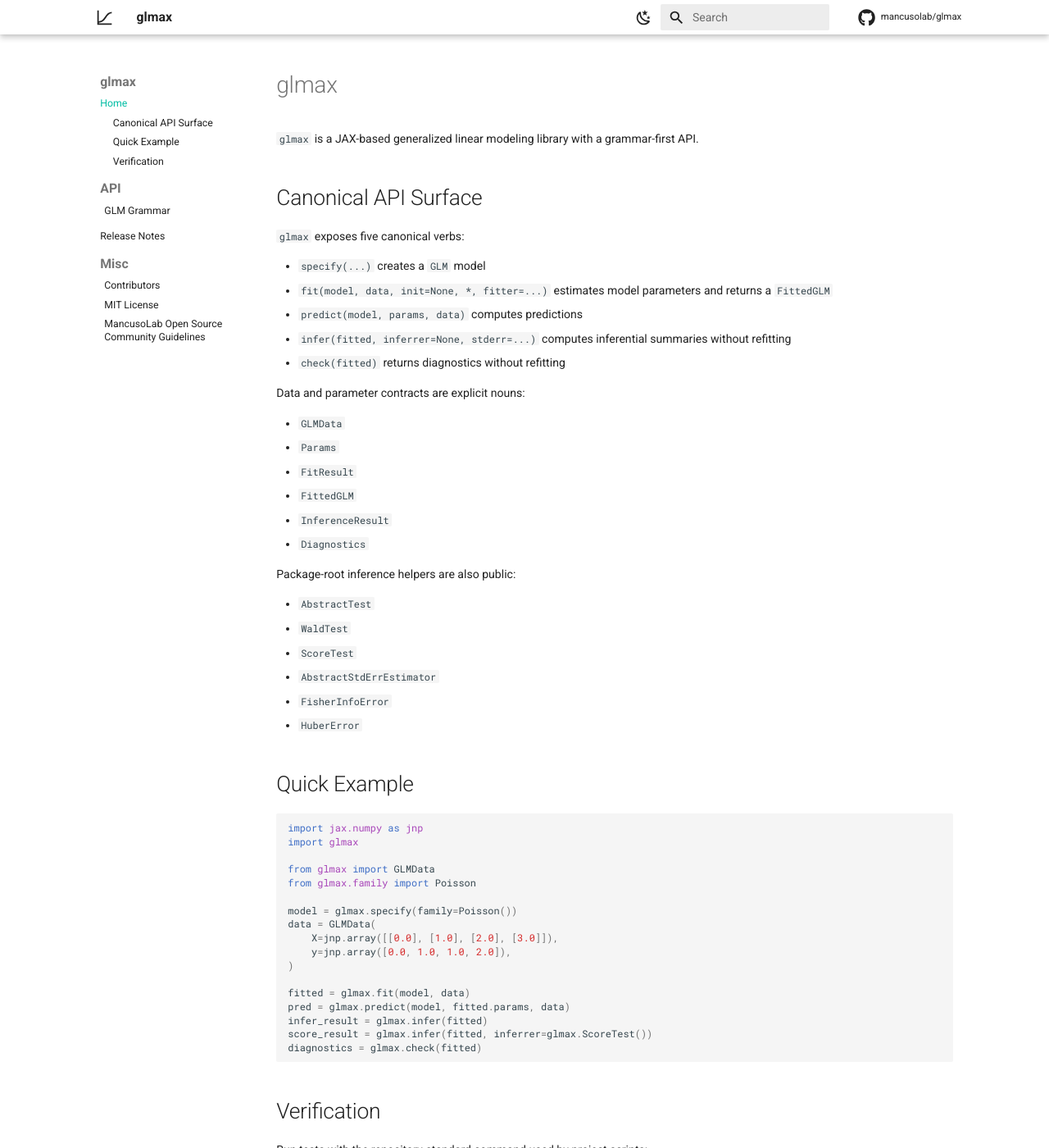
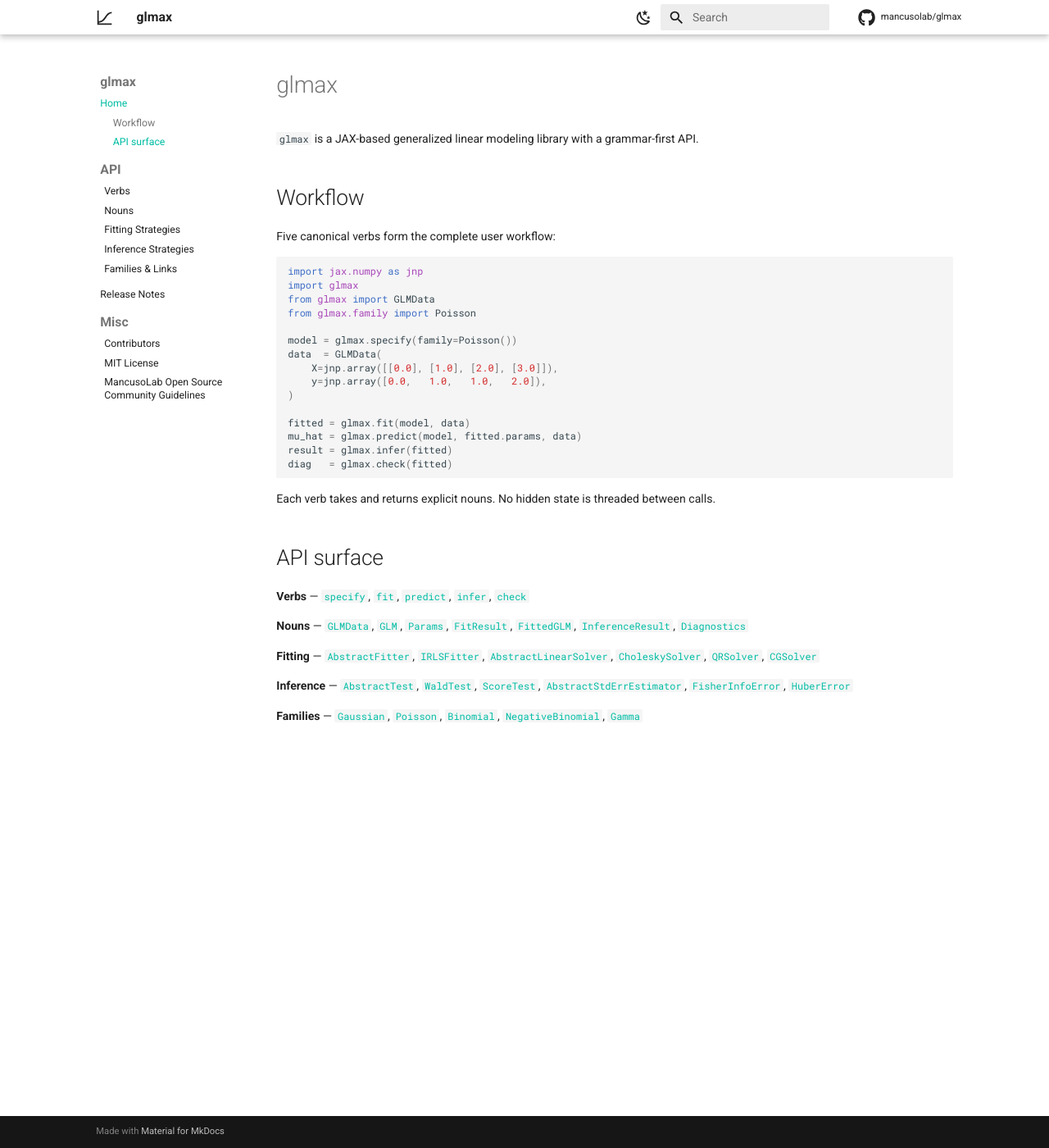
Before and after one commit to mancusolab/glmax, an MkDocs documentation site: the page built from docs/index.md, in a window 1280 px wide and 1400 px high. Shown: the whole window at 82% size. Built offline with MkDocs 1.6.1 and Material for MkDocs 9.7.7, drawn with Linux system fonts in a browser that asks for light colours; comment, search, counter and statistics services are not loaded; some of the changed text lies outside the part shown.

Commit message:
updated docstrings; initial site

````diff
--- a/docs/_templates/python/material/class.html.jinja
+++ b/docs/_templates/python/material/class.html.jinja
@@ -4,7 +4,7 @@
   <code>{{ class_name }}(
     {%- for expression in class.bases -%}
       {% if loop.last %}
-        {% include "expression.html" with context %})</code>
+        {% include "expression.html.jinja" with context %})</code>
       {% else %}
         {% include "expression.html" with context %},
       {% endif %}
--- a/docs/_templates/python/material/signature.html.jinja
+++ b/docs/_templates/python/material/signature.html.jinja
@@ -30,7 +30,7 @@
             {%- set ns.equal = " = " -%}
             {%- if config.separate_signature and config.signature_crossrefs -%}
               {%- with expression = parameter.annotation -%}
-                {%- set ns.annotation -%}: {% include "expression.html" with context %}{%- endset -%}
+                {%- set ns.annotation -%}: {% include "expression.html.jinja" with context %}{%- endset -%}
               {%- endwith -%}
             {%- else -%}
               {%- set ns.annotation = ": " + parameter.annotation|safe -%}
@@ -59,7 +59,7 @@
         and function.annotation
         and not (config.merge_init_into_class and function.name == "__init__" )
     %} -> {% if config.separate_signature and config.signature_crossrefs -%}
-        {%- with expression = function.annotation %}{% include "expression.html" with context %}{%- endwith -%}
+        {%- with expression = function.annotation %}{% include "expression.html.jinja" with context %}{%- endwith -%}
       {%- else -%}
         {{ function.annotation|safe }}
       {%- endif -%}
--- a/docs/index.md
+++ b/docs/index.md
@@ -2,60 +2,38 @@
 
 `glmax` is a JAX-based generalized linear modeling library with a grammar-first API.
 
-## Canonical API Surface
+## Workflow
 
-`glmax` exposes five canonical verbs:
-
-- `specify(...)` creates a `GLM` model
-- `fit(model, data, init=None, *, fitter=...)` estimates model parameters and returns a `FittedGLM`
-- `predict(model, params, data)` computes predictions
-- `infer(fitted, inferrer=None, stderr=...)` computes inferential summaries without refitting
-- `check(fitted)` returns diagnostics without refitting
-
-Data and parameter contracts are explicit nouns:
-
-- `GLMData`
-- `Params`
-- `FitResult`
-- `FittedGLM`
-- `InferenceResult`
-- `Diagnostics`
-
-Package-root inference helpers are also public:
-
-- `AbstractTest`
-- `WaldTest`
-- `ScoreTest`
-- `AbstractStdErrEstimator`
-- `FisherInfoError`
-- `HuberError`
-
-## Quick Example
+Five canonical verbs form the complete user workflow:
 
 ```python
 import jax.numpy as jnp
 import glmax
-
 from glmax import GLMData
 from glmax.family import Poisson
 
 model = glmax.specify(family=Poisson())
-data = GLMData(
+data  = GLMData(
     X=jnp.array([[0.0], [1.0], [2.0], [3.0]]),
-    y=jnp.array([0.0, 1.0, 1.0, 2.0]),
+    y=jnp.array([0.0,   1.0,   1.0,   2.0]),
 )
 
 fitted = glmax.fit(model, data)
-pred = glmax.predict(model, fitted.params, data)
-infer_result = glmax.infer(fitted)
-score_result = glmax.infer(fitted, inferrer=glmax.ScoreTest())
-diagnostics = glmax.check(fitted)
+mu_hat = glmax.predict(model, fitted.params, data)
+result = glmax.infer(fitted)
+diag   = glmax.check(fitted)
 ```
 
-## Verification
+Each verb takes and returns explicit nouns. No hidden state is threaded between calls.
 
-Run tests with the repository-standard command used by project scripts:
+## API surface
 
-```bash
-pytest -p no:capture tests
-```
+**Verbs** — [`specify`](api/verbs.md), [`fit`](api/verbs.md), [`predict`](api/verbs.md), [`infer`](api/verbs.md), [`check`](api/verbs.md)
+
+**Nouns** — [`GLMData`](api/nouns.md), [`GLM`](api/nouns.md), [`Params`](api/nouns.md), [`FitResult`](api/nouns.md), [`FittedGLM`](api/nouns.md), [`InferenceResult`](api/nouns.md), [`Diagnostics`](api/nouns.md)
+
+**Fitting** — [`AbstractFitter`](api/fitters.md), [`IRLSFitter`](api/fitters.md), [`AbstractLinearSolver`](api/fitters.md), [`CholeskySolver`](api/fitters.md), [`QRSolver`](api/fitters.md), [`CGSolver`](api/fitters.md)
+
+**Inference** — [`AbstractTest`](api/inference.md), [`WaldTest`](api/inference.md), [`ScoreTest`](api/inference.md), [`AbstractStdErrEstimator`](api/inference.md), [`FisherInfoError`](api/inference.md), [`HuberError`](api/inference.md)
+
+**Families** — [`Gaussian`](api/family.md), [`Poisson`](api/family.md), [`Binomial`](api/family.md), [`NegativeBinomial`](api/family.md), [`Gamma`](api/family.md)
--- a/mkdocs.yml
+++ b/mkdocs.yml
@@ -111,7 +111,11 @@
 nav:
     - Home: 'index.md'
     - API:
-          - 'GLM Grammar': 'api/glm.md'
+          - 'Verbs': 'api/verbs.md'
+          - 'Nouns': 'api/nouns.md'
+          - 'Fitting Strategies': 'api/fitters.md'
+          - 'Inference Strategies': 'api/inference.md'
+          - 'Families & Links': 'api/family.md'
     - Release Notes: 'release-notes.md'
     - Misc:
         - 'authors.md'
````
Also changed, not shown: docs/api/glm.md (deleted, +0 -50 lines), 9 other files.
